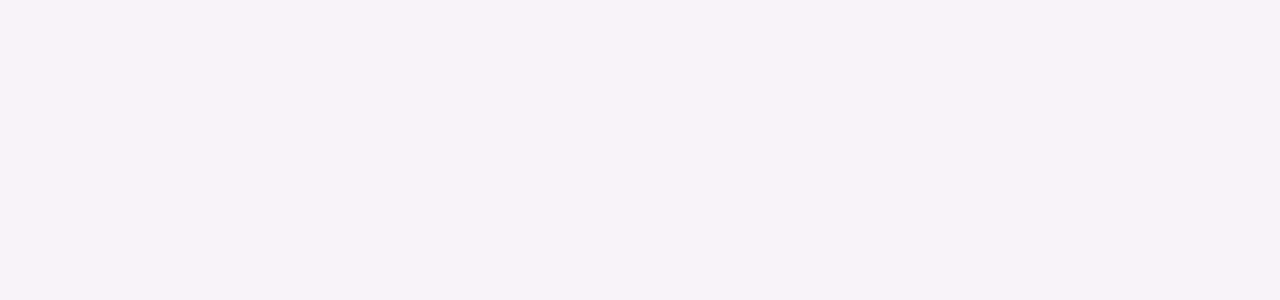
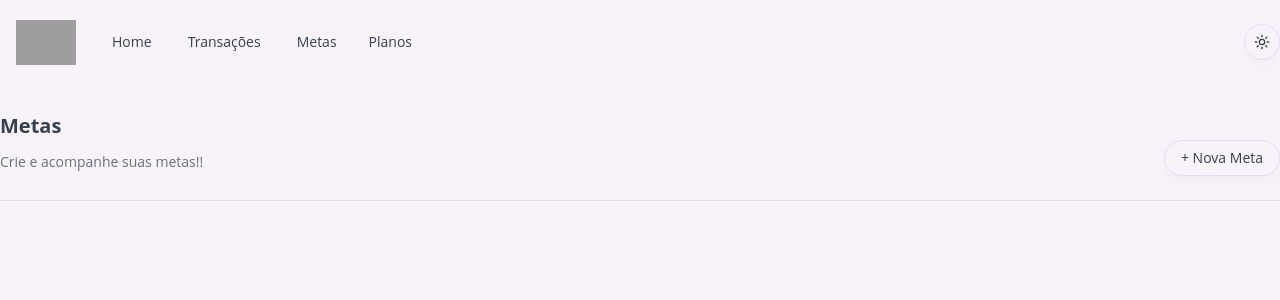
Before and after one commit to davithekid/finances, a Next.js app in the folder front-end/app/: page /metas in a window 1280 px wide. Shown: the top 300 px of the page. Built offline with nearby package versions, Linux system fonts and the light colour scheme; grey boxes are pictures that could not be loaded.

Commit message:
feat(metas): criando o esqueleto

```diff
--- a/front-end/app/src/app/metas/page.jsx
+++ b/front-end/app/src/app/metas/page.jsx
@@ -1,7 +1,20 @@
-export default function metas(){
+import { NavigationMenuDemo } from "@/components/blocks/navbar/Navbar";
+import { SeparadorMetas } from "@/components/blocks/separator/separatorMetas";
+import { ModeToggle } from "@/components/themes/mode-toggle";
+
+export default function metas() {
     return (
         <>
+            <nav>
+                <header className="mx-auto container flex justify-between py-6">
+                    <NavigationMenuDemo />
+                    <ModeToggle />
+                </header>
+            </nav>
 
+            <main className="mx-auto container py-8">
+                <SeparadorMetas />
+            </main>
         </>
     )
 }
--- /dev/null
+++ b/front-end/app/src/components/blocks/separator/separatorMetas.jsx
@@ -0,0 +1,26 @@
+import { Separator } from "@/components/ui/separator"
+import { AlertDialogSimulacao } from "@/components/dialogs/simulacao"
+import { AlertDialogMetas } from "@/components/dialogs/metas"
+
+export function SeparadorMetas() {
+    return (
+        <div>
+            <div className="space-y-1">
+                <h4 className="text-sm lg:text-xl leading-none font-bold">Metas</h4>
+                <div className="flex">
+
+                    <p className="text-muted-foreground text-sm py-3">
+                        Crie e acompanhe suas metas!!
+                    </p>
+                    <div className="ml-auto">
+                        <AlertDialogMetas />
+                    </div>
+                </div>
+
+
+            </div>
+
+            <Separator className="my-4" />
+        </div>
+    )
+}
--- /dev/null
+++ b/front-end/app/src/components/dialogs/metas.jsx
@@ -0,0 +1,35 @@
+import {
+  AlertDialog,
+  AlertDialogAction,
+  AlertDialogCancel,
+  AlertDialogContent,
+  AlertDialogDescription,
+  AlertDialogFooter,
+  AlertDialogHeader,
+  AlertDialogTitle,
+  AlertDialogTrigger,
+} from "@/components/ui/alert-dialog"
+import { Button } from "@/components/ui/button"
+
+export function AlertDialogMetas() {
+  return (
+    <AlertDialog>
+      <AlertDialogTrigger asChild>
+        <Button variant="outline">+ Nova Meta</Button>
+      </AlertDialogTrigger>
+      <AlertDialogContent>
+        <AlertDialogHeader>
+          <AlertDialogTitle>Are you absolutely sure?</AlertDialogTitle>
+          <AlertDialogDescription>
+            This action cannot be undone. This will permanently delete your
+            account and remove your data from our servers.
+          </AlertDialogDescription>
+        </AlertDialogHeader>
+        <AlertDialogFooter>
+          <AlertDialogCancel>Cancel</AlertDialogCancel>
+          <AlertDialogAction>Continue</AlertDialogAction>
+        </AlertDialogFooter>
+      </AlertDialogContent>
+    </AlertDialog>
+  )
+}
```
